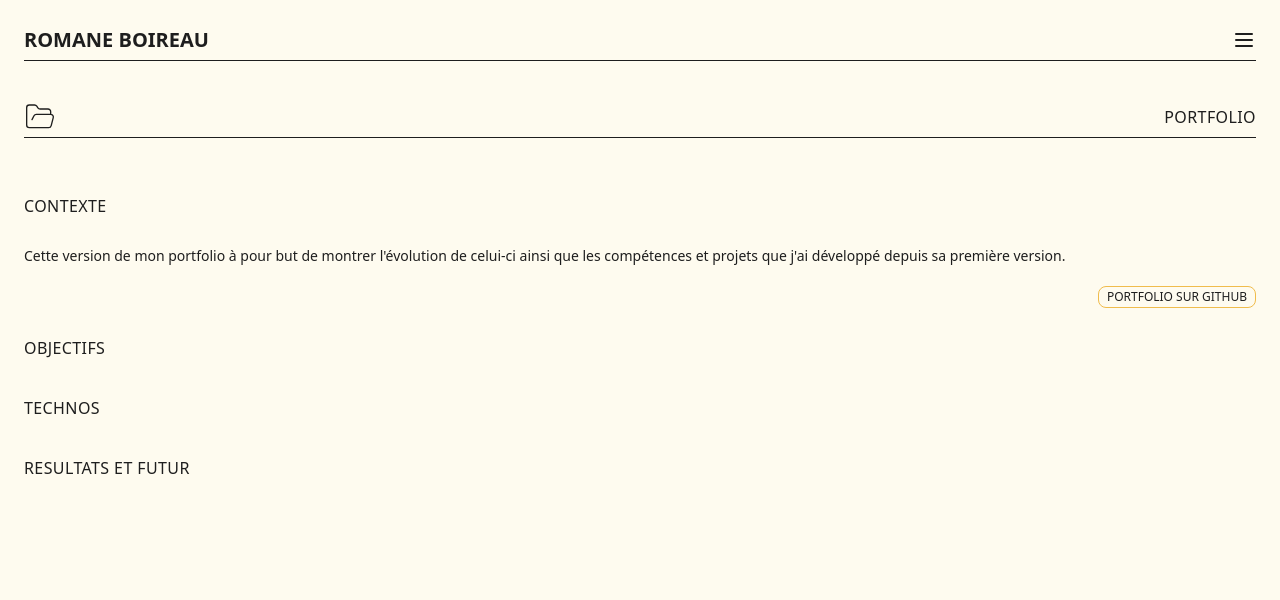
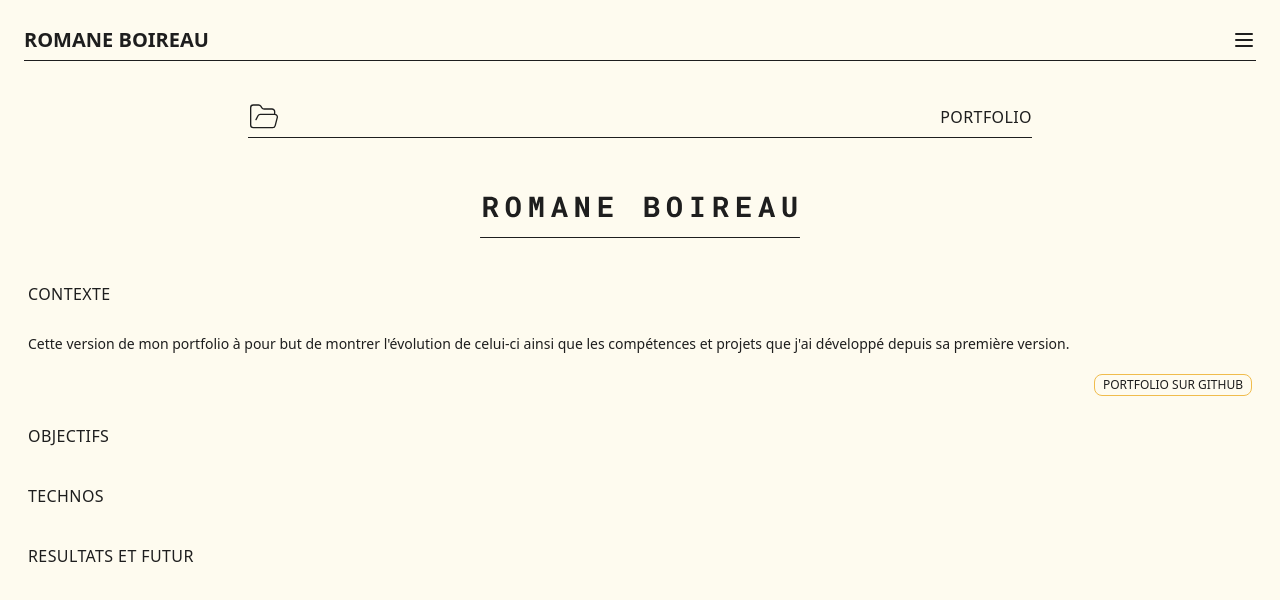
Before and after one commit to aanatema/portfolio-v2, a Next.js app: page /portfolioPage in a window 1280 px wide. Shown: the top 600 px of the page. Built offline with nearby package versions, Linux system fonts and the light colour scheme.

Commit message:
add portfolio logo and add it to portfolio page

```diff
--- /dev/null
+++ b/src/app/components/Images/PortfolioLogo.tsx
@@ -0,0 +1,16 @@
+import Image from "next/image";
+import portfolio from "../../../../public/portfolio assets/portfolioV2Logo.svg";
+
+export default function PortfolioLogo() {
+	return (
+		<>
+			<section className='p-2 justify-self-center'>
+				<Image
+					src={portfolio}
+					alt='Portfolio Logo'
+					className='h-auto w-auto md:w-80 '
+				/>
+			</section>
+		</>
+	);
+}
--- a/src/app/portfolioPage/page.tsx
+++ b/src/app/portfolioPage/page.tsx
@@ -9,20 +9,23 @@ import Link from "next/link";
 import { Badge } from "@/components/ui/badge";
 import { Separator } from "@/components/ui/separator";
 import NavigationBar from "../components/NavigationBar";
+import PortfolioLogo from "../components/Images/PortfolioLogo";
 
 export default function portfolioPage() {
 	return (
 		<>
 			<NavigationBar />
-			<main className='flex flex-col gap-2 justify-center mt-10 pr-6 pl-6 text-justify'>
-				<header className='flex flex-1 items-start justify-between border-b border-foreground mb-5 pb-1'>
+			<main className='flex flex-col gap-2 justify-center mx-7 my-10 text-justify'>
+				<header className='flex flex-1 items-start justify-between border-b border-foreground mb-5 pb-1 md:mx-55'>
 					<FolderOpen className='h-8 w-8 shrink-0 stroke-1' />
 					<h1 className='text-left text-md font-medium tracking-wide uppercase self-center'>
 						Portfolio
 					</h1>
 				</header>
-
-				<section className=''>
+				<section >
+					<PortfolioLogo />
+				</section>
+				<section >
 					<Accordion
 						type='single'
 						collapsible
```
Also changed, not shown: public/portfolio assets/portfolioV2Logo.svg (added).
